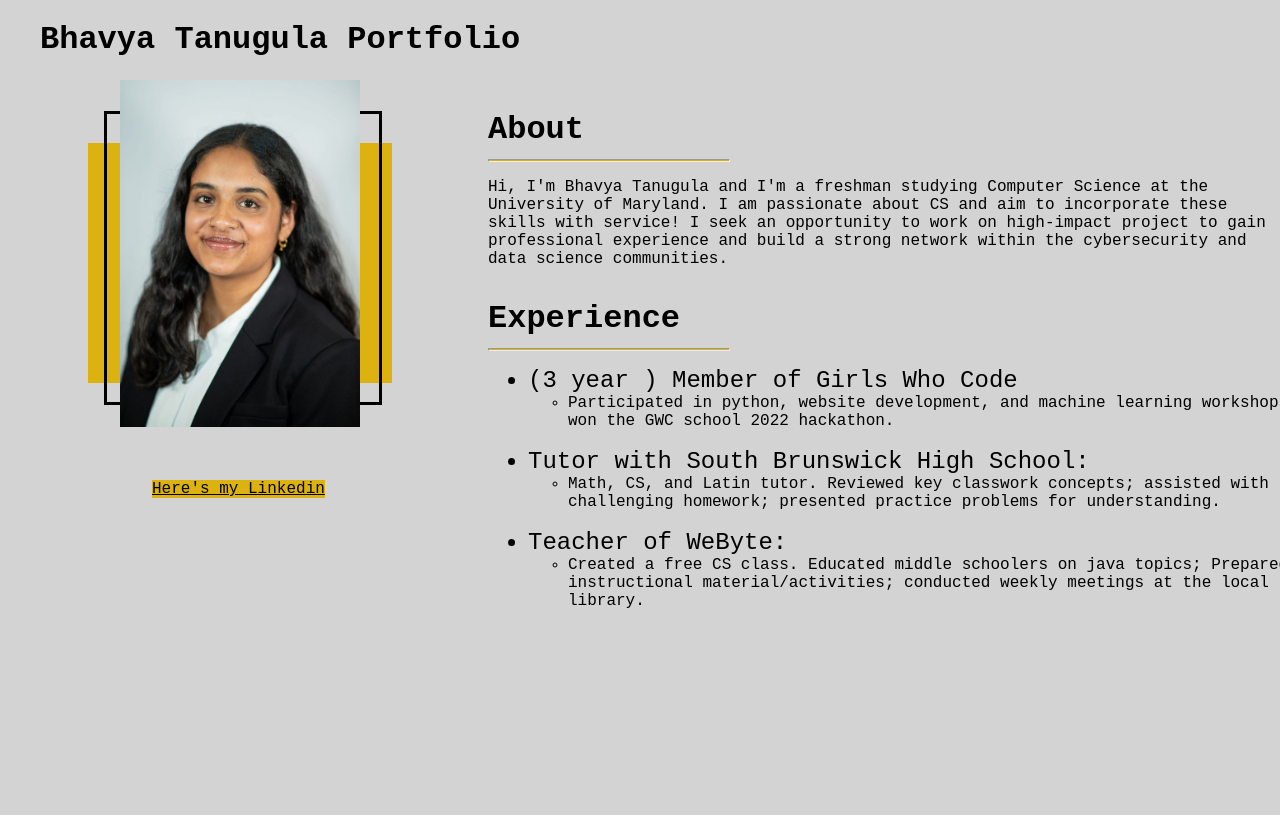
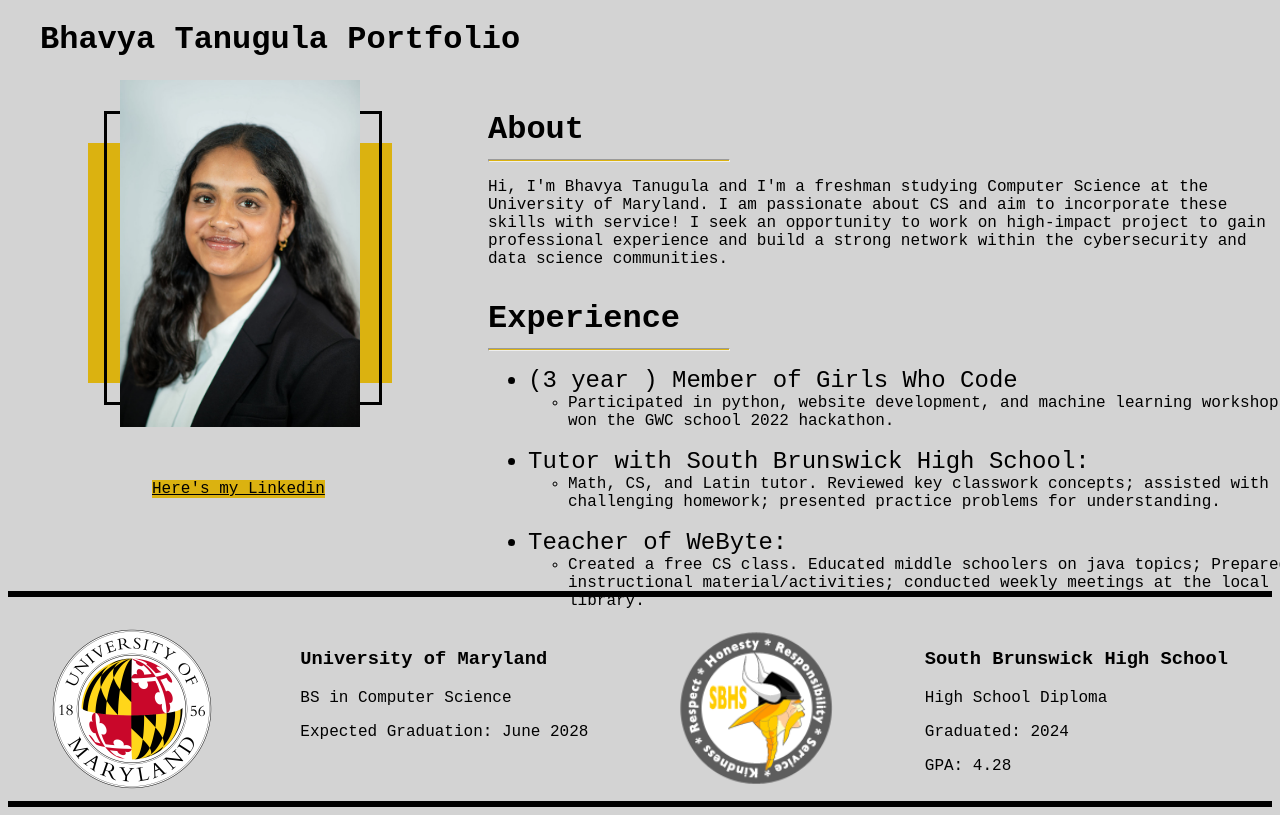
Before and after one commit to bhavyat-01/PersonalPortfolio, a plain HTML site: page index.html in a window 1280 px wide. Shown: the top 815 px of the page. Drawn offline with Linux system fonts and the light colour scheme.

Commit message:
Incorporated Flexbox into Project

```diff
--- a/index.html
+++ b/index.html
@@ -53,6 +53,40 @@
         <a class = "link" href="https://www.linkedin.com/in/bhavya-tanugula-3650b3306/">Here's my Linkedin</a>
     </div>
 
+    <br>
+    <br>
+    <br>
+    <br>
+
+    <!-- Incorporated Flexbox into project -->
+    <hr class="solid-black">
+
+    <div class="flex-container">
+        <div>
+            <img id = "logo" src="umd-logo.png" alt="">
+        </div>
+        <div>
+            <h3 class="educationPara">University of Maryland </h3>
+            <p class="educationPara">BS in Computer Science </p>
+            <p class="educationPara"> Expected Graduation: June 2028 </p>
+        </div>
+
+        <div>
+            <img id = "logo" src="sbhs-logo.png" alt="">
+        </div>
+
+        <div>
+            <h3 class="educationPara"> South Brunswick High School</h3>
+            <p class="educationPara"> High School Diploma </p>
+            <p class="educationPara"> Graduated: 2024 </p>
+            <p class="educationPara"> GPA: 4.28 </p>
+        </div>
+
+    </div>
+
+    <hr class="solid-black">
+
+
 
 </body>
 </html>
--- a/style.css
+++ b/style.css
@@ -84,3 +84,29 @@ body{
     height: 2rem;
     margin-top: -7rem;
 }
+
+.flex-container{
+    margin-top: 2rem;
+    display: flex;
+    justify-content: space-around;
+}
+
+.line2{
+    width: 13rem;
+    height: 0.1rem;
+    background-color: #dbb210;
+    margin-left: 0rem;
+    margin-top: -0.5rem;
+}
+
+#logo{
+    width: 10rem;
+}
+
+.educationPara{
+    font-family: "Fantasy", "Copperplate", monospace;
+}
+
+.solid-black{
+    border:solid#000;
+}
```
Also changed, not shown: sbhs-logo.png (added), umd-logo.png (added).
